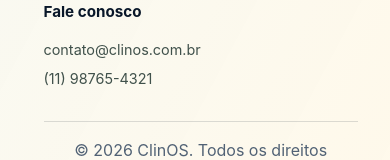
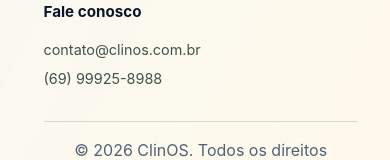
Before and after one commit to GiovaniPeter/nutrisys-saas, a Next.js app: page / in a window 390 px wide. Shown: the part 10253-10413 px from the top of the page. Built offline with nearby package versions, Linux system fonts and the light colour scheme; no server answers.

Commit message:
copy: update contact phone number

```diff
--- a/src/app/page.tsx
+++ b/src/app/page.tsx
@@ -345,7 +345,7 @@ export default function Home() {
         <div className="np-footer-column">
           <h3>Fale conosco</h3>
           <a href="mailto:contato@clinos.com.br">contato@clinos.com.br</a>
-          <a href="tel:+5511987654321">(11) 98765-4321</a>
+          <a href="tel:+5569999258988">(69) 99925-8988</a>
         </div>
 
         <p className="np-copyright">© 2026 ClinOS. Todos os direitos reservados.</p>
```
